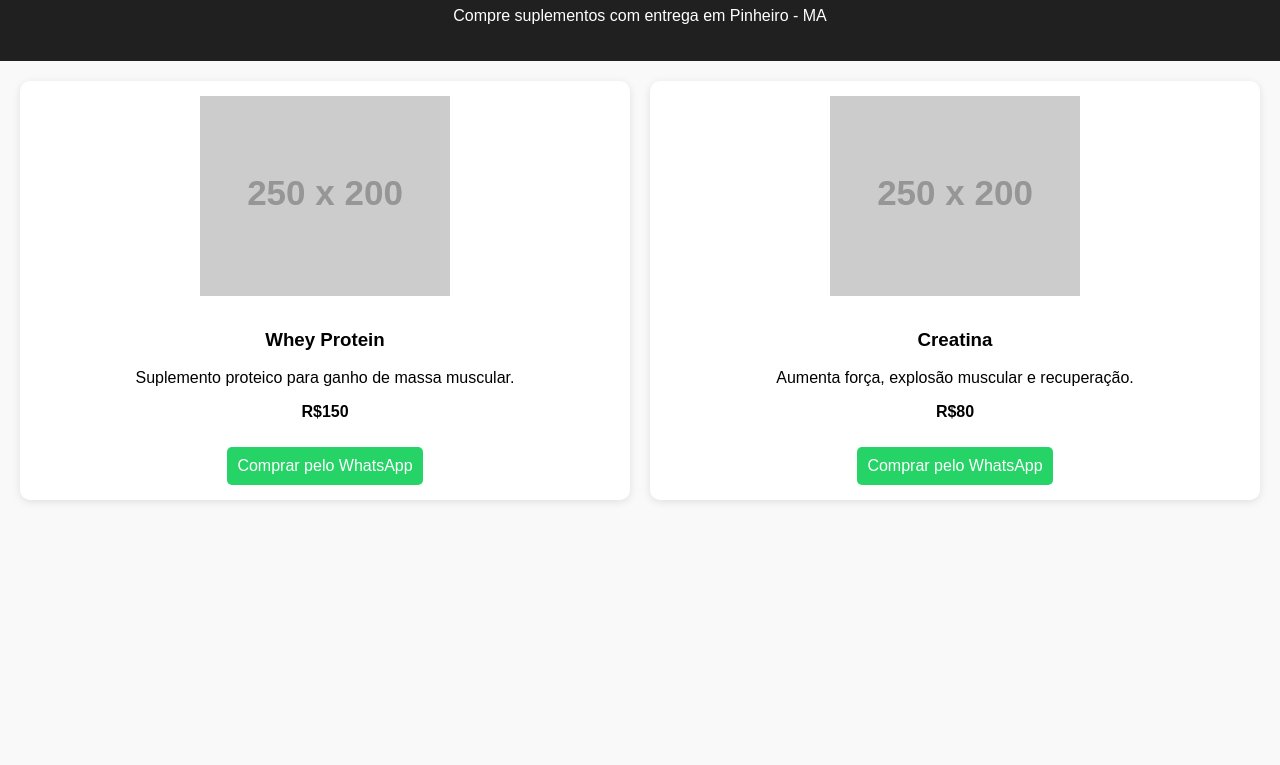
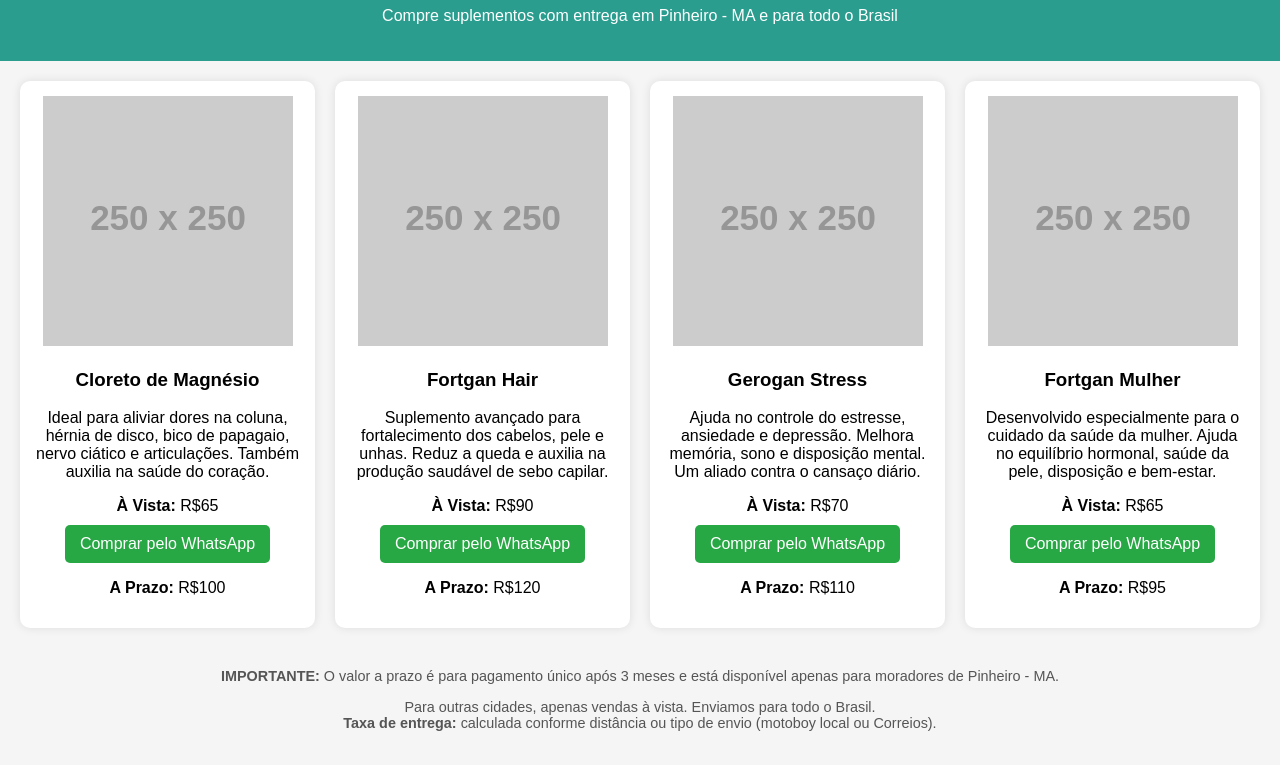
Before and after one commit to Quenalberth/Q-suplementos-, a plain HTML site: page index.html in a window 1280 px wide. Shown: the part 93-858 px from the top of the page. Before the commit the page ends 800 px from the top, so only its background shows below. Drawn offline with Linux system fonts and the light colour scheme; placeholder pictures from the web are drawn by us.

Commit message:
Update index.html

```diff
--- a/index.html
+++ b/index.html
@@ -1,79 +1,114 @@
-<!DOCTYPE html>
-<html lang="pt-br">
+<!DOCTYPE html><html lang="pt-br">
 <head>
-  <meta charset="UTF-8" />
-  <meta name="viewport" content="width=device-width, initial-scale=1.0"/>
-  <title>Suplementos Pinheiro</title>
+  <meta charset="UTF-8">
+  <meta name="viewport" content="width=device-width, initial-scale=1.0">
+  <title>Mais Saúde - Suplementos</title>
   <style>
     body {
       font-family: Arial, sans-serif;
-      margin: 0; padding: 0;
-      background-color: #f9f9f9;
+      margin: 0;
+      background-color: #f5f5f5;
     }
     header {
-      background-color: #202020;
+      background-color: #2a9d8f;
       color: white;
       padding: 20px;
       text-align: center;
     }
     .container {
+      display: grid;
+      grid-template-columns: repeat(auto-fit, minmax(280px, 1fr));
+      gap: 20px;
       padding: 20px;
-      display: grid;
-      grid-template-columns: repeat(auto-fit, minmax(250px, 1fr));
-      gap: 20px;
     }
     .product {
       background: white;
       border-radius: 10px;
       padding: 15px;
-      box-shadow: 0 2px 8px rgba(0,0,0,0.1);
+      box-shadow: 0 0 10px rgba(0,0,0,0.1);
       text-align: center;
     }
     .product img {
       width: 100%;
-      max-height: 200px;
-      object-fit: contain;
-      margin-bottom: 10px;
+      max-width: 250px;
+      height: auto;
     }
     .btn {
-      background-color: #25D366;
+      background-color: #28a745;
       color: white;
-      padding: 10px;
+      padding: 10px 15px;
       border: none;
       border-radius: 5px;
       text-decoration: none;
       display: inline-block;
       margin-top: 10px;
     }
+    .price {
+      margin: 10px 0;
+    }
+    .note {
+      font-size: 0.9em;
+      color: #555;
+      margin-top: 20px;
+      padding: 0 20px 20px;
+      text-align: center;
+    }
   </style>
 </head>
 <body>
   <header>
-    <h1>Suplementos Pinheiro</h1>
-    <p>Compre suplementos com entrega em Pinheiro - MA</p>
+    <h1>Mais Saúde</h1>
+    <p>Compre suplementos com entrega em Pinheiro - MA e para todo o Brasil</p>
   </header>
-  <div class="container">
+  <div class="container"><!-- Produto 1: Cloreto de Magnésio -->
+<div class="product">
+  <img src="https://via.placeholder.com/250x250?text=Cloreto+de+Magn%C3%A9sio" alt="Cloreto de Magnésio">
+  <h3>Cloreto de Magnésio</h3>
+  <p>Ideal para aliviar dores na coluna, hérnia de disco, bico de papagaio, nervo ciático e articulações. Também auxilia na saúde do coração.</p>
+  <div class="price">
+    <p><strong>À Vista:</strong> R$65 <a class="btn" href="https://wa.me/5598987520478?text=Ol%C3%A1!%20Tenho%20interesse%20no%20Cloreto%20de%20Magn%C3%A9sio.%20Gostaria%20de%20comprar%20%C3%A0%20vista." target="_blank">Comprar pelo WhatsApp</a></p>
+    <p><strong>A Prazo:</strong> R$100</p>
+  </div>
+</div>
 
-    <!-- Produto 1 -->
-    <div class="product">
-      <img src="https://via.placeholder.com/250x200.png?text=Whey+Protein" alt="Whey Protein" />
-      <h3>Whey Protein</h3>
-      <p>Suplemento proteico para ganho de massa muscular.</p>
-      <p><strong>R$150</strong></p>
-      <a class="btn" href="https://wa.me/5598987520478?text=Olá! Tenho interesse no Whey Protein." target="_blank">Comprar pelo WhatsApp</a>
-    </div>
+<!-- Produto 2: Fortgan Hair -->
+<div class="product">
+  <img src="https://via.placeholder.com/250x250?text=Fortgan+Hair" alt="Fortgan Hair">
+  <h3>Fortgan Hair</h3>
+  <p>Suplemento avançado para fortalecimento dos cabelos, pele e unhas. Reduz a queda e auxilia na produção saudável de sebo capilar.</p>
+  <div class="price">
+    <p><strong>À Vista:</strong> R$90 <a class="btn" href="https://wa.me/5598987520478?text=Quero%20comprar%20o%20Fortgan%20Hair%20%C3%A0%20vista." target="_blank">Comprar pelo WhatsApp</a></p>
+    <p><strong>A Prazo:</strong> R$120</p>
+  </div>
+</div>
 
-    <!-- Produto 2 -->
-    <div class="product">
-      <img src="https://via.placeholder.com/250x200.png?text=Creatina" alt="Creatina" />
-      <h3>Creatina</h3>
-      <p>Aumenta força, explosão muscular e recuperação.</p>
-      <p><strong>R$80</strong></p>
-      <a class="btn" href="https://wa.me/5598987520478?text=Olá! Tenho interesse na Creatina." target="_blank">Comprar pelo WhatsApp</a>
-    </div>
+<!-- Produto 3: Gerogan Stress -->
+<div class="product">
+  <img src="https://via.placeholder.com/250x250?text=Gerogan+Stress" alt="Gerogan Stress">
+  <h3>Gerogan Stress</h3>
+  <p>Ajuda no controle do estresse, ansiedade e depressão. Melhora memória, sono e disposição mental. Um aliado contra o cansaço diário.</p>
+  <div class="price">
+    <p><strong>À Vista:</strong> R$70 <a class="btn" href="https://wa.me/5598987520478?text=Quero%20comprar%20o%20Gerogan%20Stress%20%C3%A0%20vista." target="_blank">Comprar pelo WhatsApp</a></p>
+    <p><strong>A Prazo:</strong> R$110</p>
+  </div>
+</div>
 
-    <!-- Adicione mais produtos aqui copiando o bloco acima -->
+<!-- Produto 4: Fortgan Mulher -->
+<div class="product">
+  <img src="https://via.placeholder.com/250x250?text=Fortgan+Mulher" alt="Fortgan Mulher">
+  <h3>Fortgan Mulher</h3>
+  <p>Desenvolvido especialmente para o cuidado da saúde da mulher. Ajuda no equilíbrio hormonal, saúde da pele, disposição e bem-estar.</p>
+  <div class="price">
+    <p><strong>À Vista:</strong> R$65 <a class="btn" href="https://wa.me/5598987520478?text=Quero%20comprar%20o%20Fortgan%20Mulher%20%C3%A0%20vista." target="_blank">Comprar pelo WhatsApp</a></p>
+    <p><strong>A Prazo:</strong> R$95</p>
+  </div>
+</div>
 
+  </div>
+  <div class="note">
+    <p><strong>IMPORTANTE:</strong> O valor a prazo é para pagamento único após 3 meses e está disponível apenas para moradores de Pinheiro - MA.</p>
+    <p>Para outras cidades, apenas vendas à vista. Enviamos para todo o Brasil. <br>
+    <strong>Taxa de entrega:</strong> calculada conforme distância ou tipo de envio (motoboy local ou Correios).</p>
   </div>
 </body>
 </html>
```
